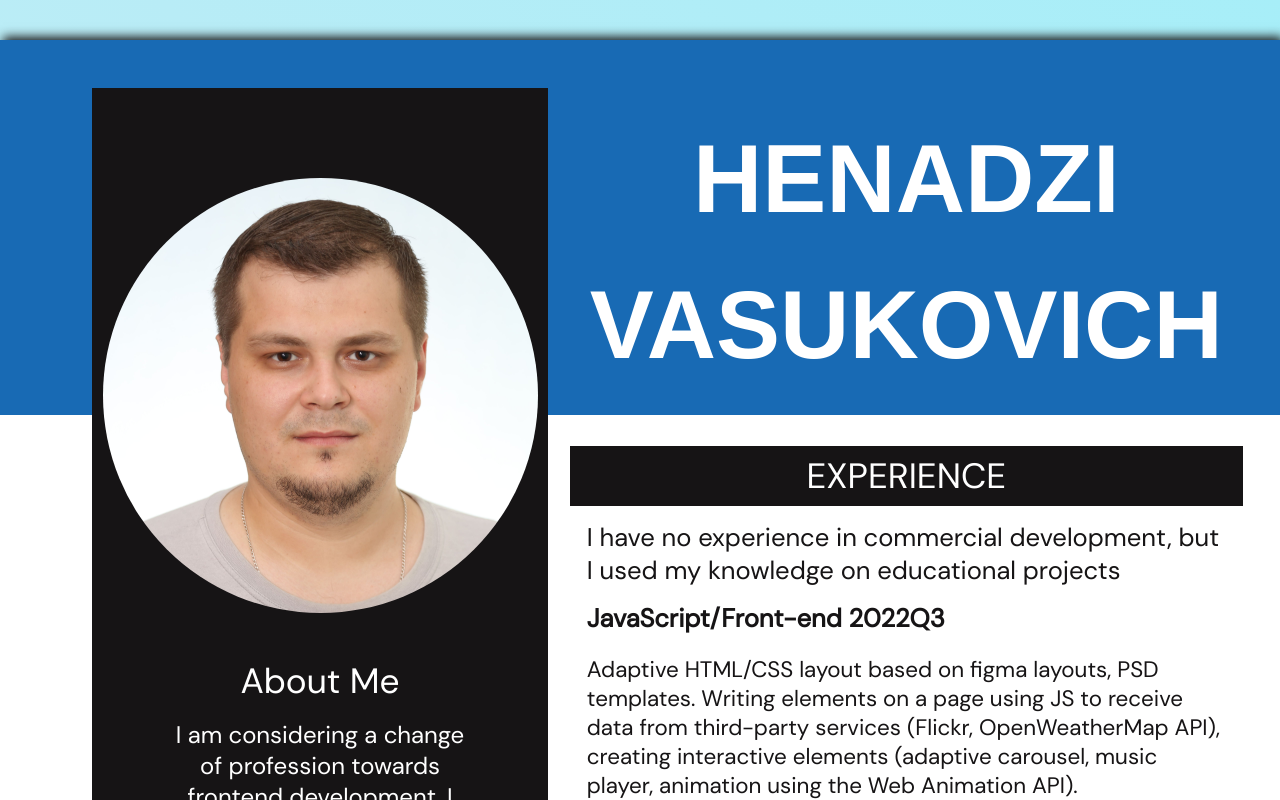
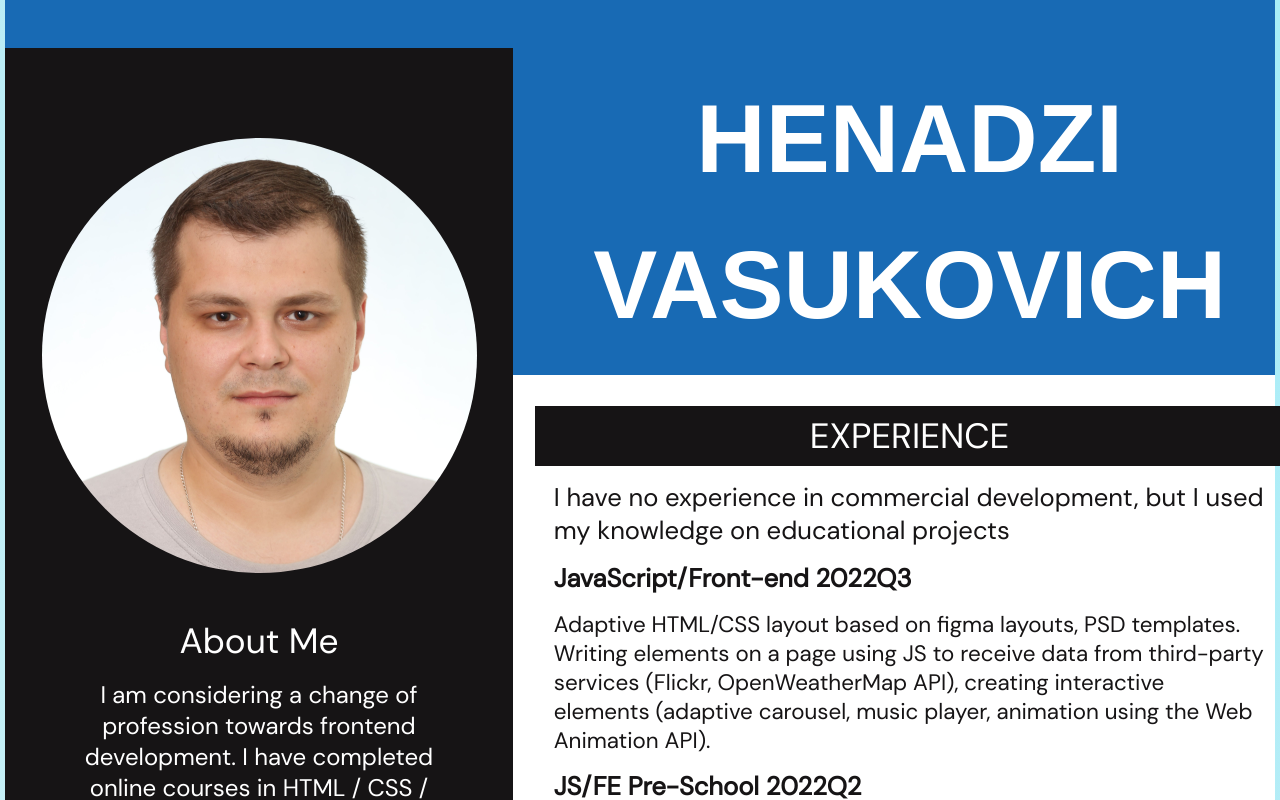
Before and after one commit to BrBrov/Portfolio, a React (Vite) app in the folder portfolio/: page / in a window 1280 px wide. Shown: the top 800 px of the page. Built offline with nearby package versions, Linux system fonts and the light colour scheme; a web font is replaced by a local one.

Commit message:
feat; add adaptive to 1440px

```diff
--- a/portfolio/src/index.scss
+++ b/portfolio/src/index.scss
@@ -1,5 +1,9 @@
+html,
 body {
+  display: flex;
   margin: 0;
   padding: 0;
+  justify-content: center;
+  align-items: center;
   background: linear-gradient(45deg, #cdedf3, #c6f0f6, #b8ecf6, #a7eef8);
 }
--- a/portfolio/src/modules/cv/cv.scss
+++ b/portfolio/src/modules/cv/cv.scss
@@ -22,4 +22,8 @@
                        'summary education'
                        'certificates skills';
   column-gap: 22px;
+
+  @media screen and (max-width: 1367px) {
+    margin: 0 auto 160px;
+  }
 }
--- a/portfolio/src/modules/cv/experience/experience-record/experience-record.scss
+++ b/portfolio/src/modules/cv/experience/experience-record/experience-record.scss
@@ -6,6 +6,10 @@
   flex-direction: column;
   justify-content: flex-start;
   gap: 20px;
+
+  @media screen and (max-width: 1370px) {
+    gap: 15px;
+  }
 }
 
 .experience__record-title {
--- a/portfolio/src/modules/cv/experience/experience.scss
+++ b/portfolio/src/modules/cv/experience/experience.scss
@@ -47,4 +47,8 @@
   justify-content: center;
   align-self: center;
   gap: 20px;
+
+  @media screen and (max-width: 1370px) {
+    gap: 15px;
+  }
 }
--- a/portfolio/src/modules/cv/skills/skills.scss
+++ b/portfolio/src/modules/cv/skills/skills.scss
@@ -5,7 +5,7 @@
   display: flex;
   width: 100%;
   height: 350px;
-  margin-top: 30px;
+  margin-top: 25px;
   flex-direction: column;
   justify-content: flex-start;
   gap: 30px;
--- a/portfolio/src/portfolio.scss
+++ b/portfolio/src/portfolio.scss
@@ -1,9 +1,15 @@
 .portfolio {
   position: relative;
   max-width: 1414px;
-  height: 2000px;
+  min-height: 2000px;
   margin: 40px auto 40px;
   box-shadow: 3px -3px 10px #161415;
+
+  @media screen and (max-width: 1414px) {
+    width: 100%;
+    margin: 0 auto;
+    box-shadow: none;
+  }
 }
 
 a {
@@ -11,7 +17,7 @@ a {
 }
 
 a:hover {
-  color: #047767;
+  color: #045877;
 }
 
 a:active {
```
Also changed, not shown: portfolio/templates/Henadzi.png (deleted), 1 other file (tests, documents, lock files or other folders).
